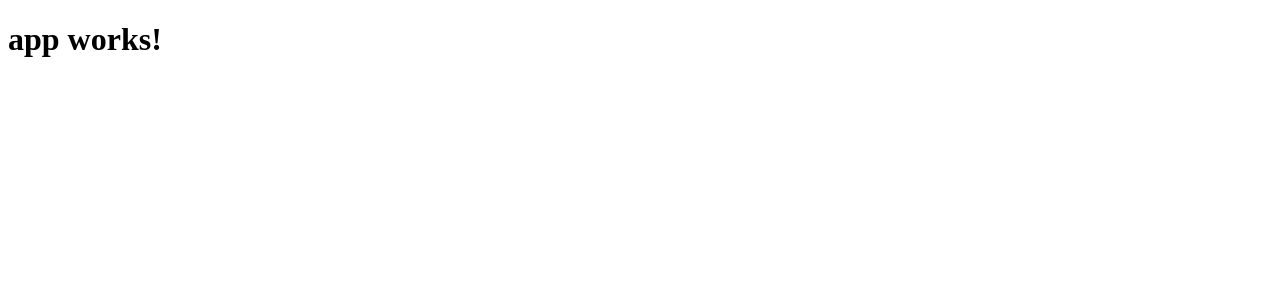
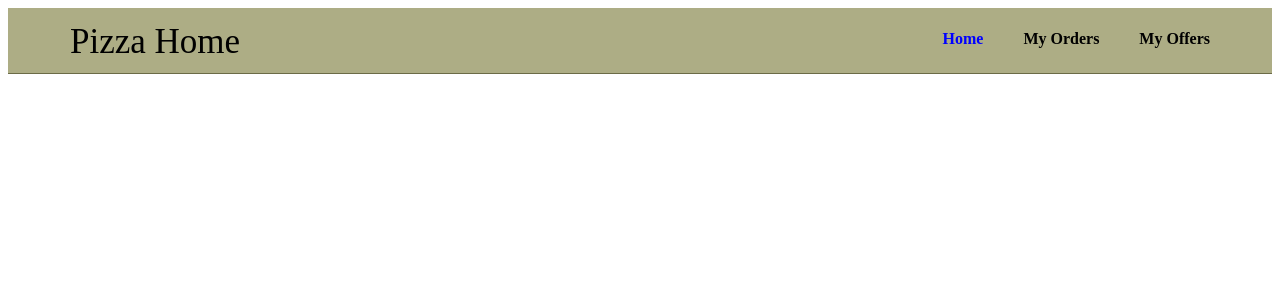
Before and after one commit to manishkumar-coditas/Assignment, an Angular app: page / in a window 1280 px wide. Shown: the top 300 px of the page. Built offline with nearby package versions, Linux system fonts and the light colour scheme.

Commit message:
header and header related things implemented

```diff
--- a/src/app/app.component.html
+++ b/src/app/app.component.html
@@ -1,4 +1,2 @@
-<h1>
-  {{title}}
-</h1>
+<app-header></app-header>
 <router-outlet></router-outlet>
--- a/src/app/app.component.ts
+++ b/src/app/app.component.ts
@@ -6,5 +6,5 @@ import { Component } from '@angular/core';
   styleUrls: ['./app.component.less']
 })
 export class AppComponent {
-  title = 'app works!';
+  title = 'PIZZA Setup successfuly...<br> Hello Pizza boy...';
 }
--- a/src/app/app.module.ts
+++ b/src/app/app.module.ts
@@ -5,10 +5,12 @@ import { HttpModule } from '@angular/http';
 import { AppRoutingModule } from './app-routing.module';
 
 import { AppComponent } from './app.component';
+import { HeaderComponent } from './header/header.component';
 
 @NgModule({
   declarations: [
-    AppComponent
+    AppComponent,
+    HeaderComponent
   ],
   imports: [
     BrowserModule,
--- /dev/null
+++ b/src/app/header/header.component.html
@@ -0,0 +1,9 @@
+<div class="container">
+  <div class='pizza-icon'>Pizza Home</div>
+	<ul>
+		<li [class.active]="isHome"><a (click)="headerButtonClicked('HOME')">Home</a></li>
+		<li [class.active]="isOrder"><a (click)="headerButtonClicked('ORDER')">My Orders</a>
+      <li [class.active]="isOffer"><a (click)="headerButtonClicked('OFFER')">My Offers</a>
+		</li>
+	</ul>
+</div>
--- /dev/null
+++ b/src/app/header/header.component.less
@@ -0,0 +1,47 @@
+:host {
+	display: block;
+	height: 65px;
+	background-color: #adad85;
+	border-bottom: 1px solid #6b6b47;
+
+    .container {
+    	width: 1140px;
+	    margin: auto;
+        height: 100%;
+        .pizza-icon {
+            font-size: 35px;
+            display: inline;
+            line-height: 67px;
+            cursor: pointer;
+        }
+	    ul {
+		    display: inline-block;
+		    float: right;
+	        }
+
+	    li {
+		    list-style-type: none;
+		    float: left;
+		    padding-left: 40px;
+		    line-height: 30px;
+		    cursor: pointer;
+
+		    a {
+			    text-decoration: none;
+                color: black;
+                font-weight: 600;
+		        }
+
+		    &.active {
+			    color: blue;
+			    a {
+				    color: blue;
+		        	}
+    		}
+	    }
+
+	    li:last-child {
+		    padding-right: 0;
+    	}
+    }
+}
--- /dev/null
+++ b/src/app/header/header.component.ts
@@ -0,0 +1,22 @@
+import { Component, OnInit } from '@angular/core';
+
+@Component({
+  selector: 'app-header',
+  templateUrl: './header.component.html',
+  styleUrls: ['./header.component.less']
+})
+export class HeaderComponent implements OnInit {
+
+  isHome:boolean;
+  isOffer: boolean;
+  isOrder: boolean;
+  constructor() {
+    this.isHome = true;
+    this.isOrder = false;
+    this.isOffer = false;
+  }
+
+  ngOnInit() {
+  }
+
+}
```
Also changed, not shown: 2 other files (tests, documents, lock files or other folders).
